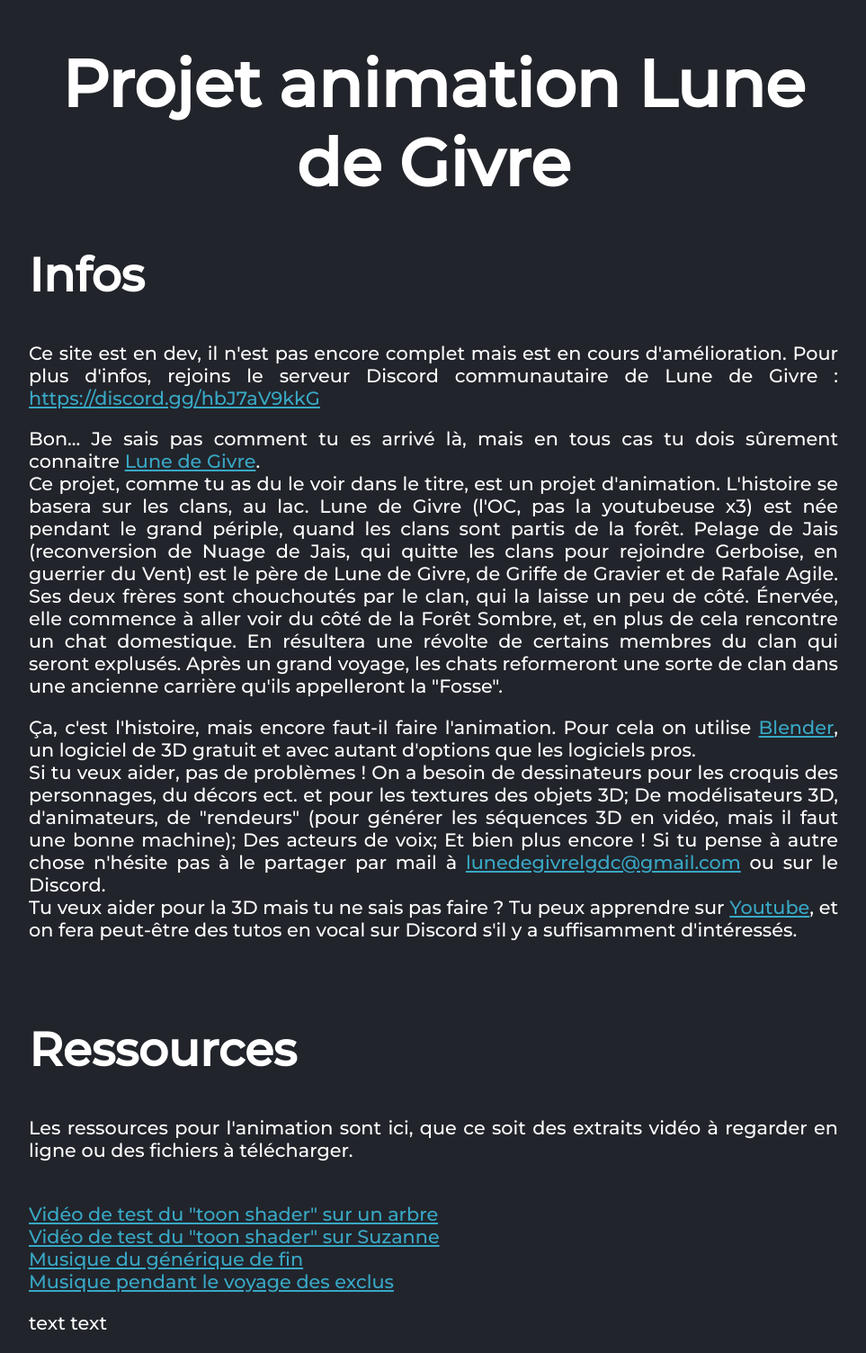
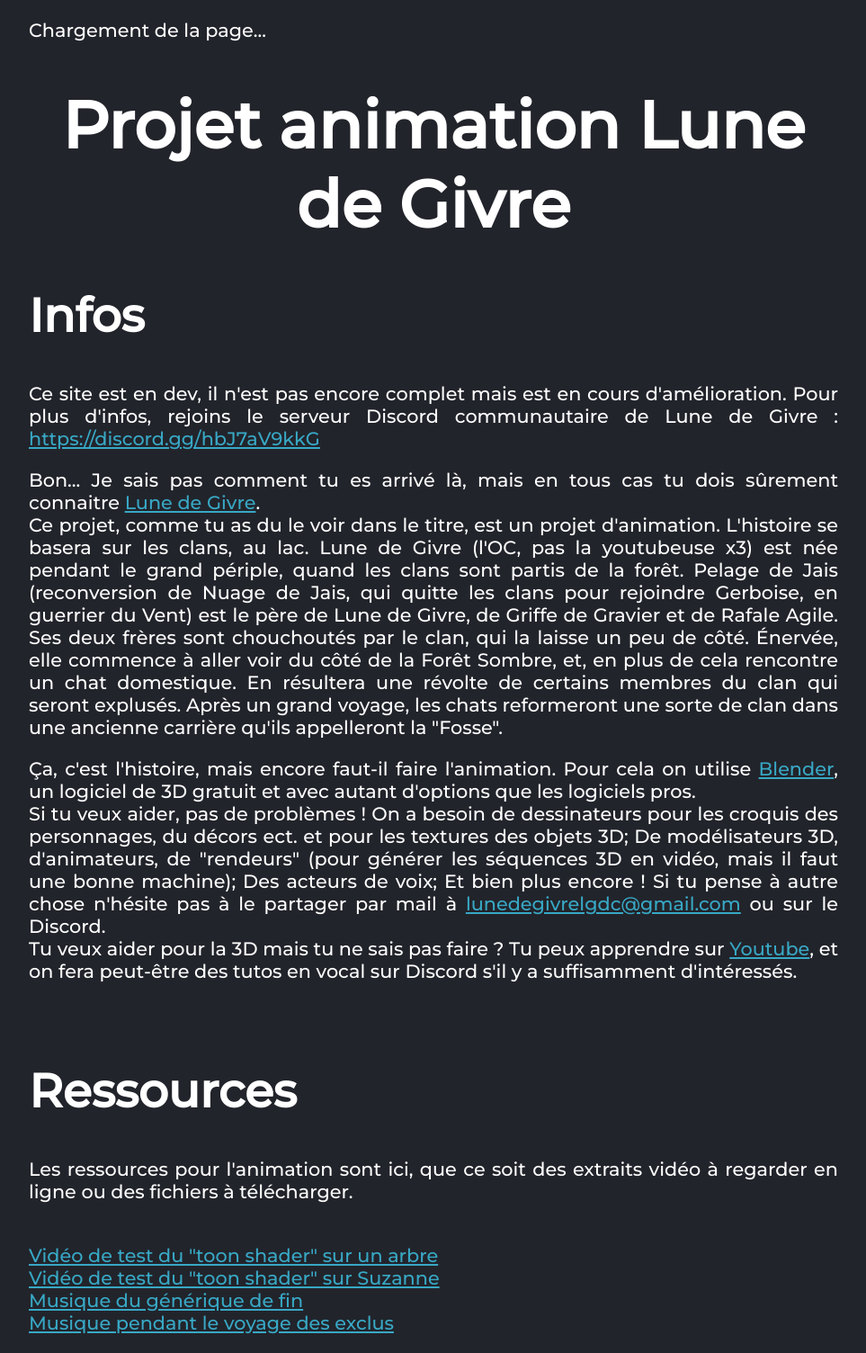
Before and after one commit to PelageNocturne/Animation-Project-Lune-de-Givre, a plain HTML site: page index.html in a window 1280 px wide. Shown: the whole page at 90% size, without its empty margins (158-1121 px from the left). Drawn offline with Linux system fonts and the light colour scheme.

Commit message:
Update index.html

```diff
--- a/index.html
+++ b/index.html
@@ -3,6 +3,15 @@
 
 
     <body>
+
+
+        <p>Chargement de la page...</p>
+
+
+    </body>
+
+
+    <body id="content">
 
 
         <head>
@@ -64,13 +73,7 @@
     </body>
 
 
-    <body>
+</html>
 
 
-        <p>text text</p>
-
-
-    </body>
-
-
-</html>
+<script src="load_page.js" type="text/javascript"></script>
```
